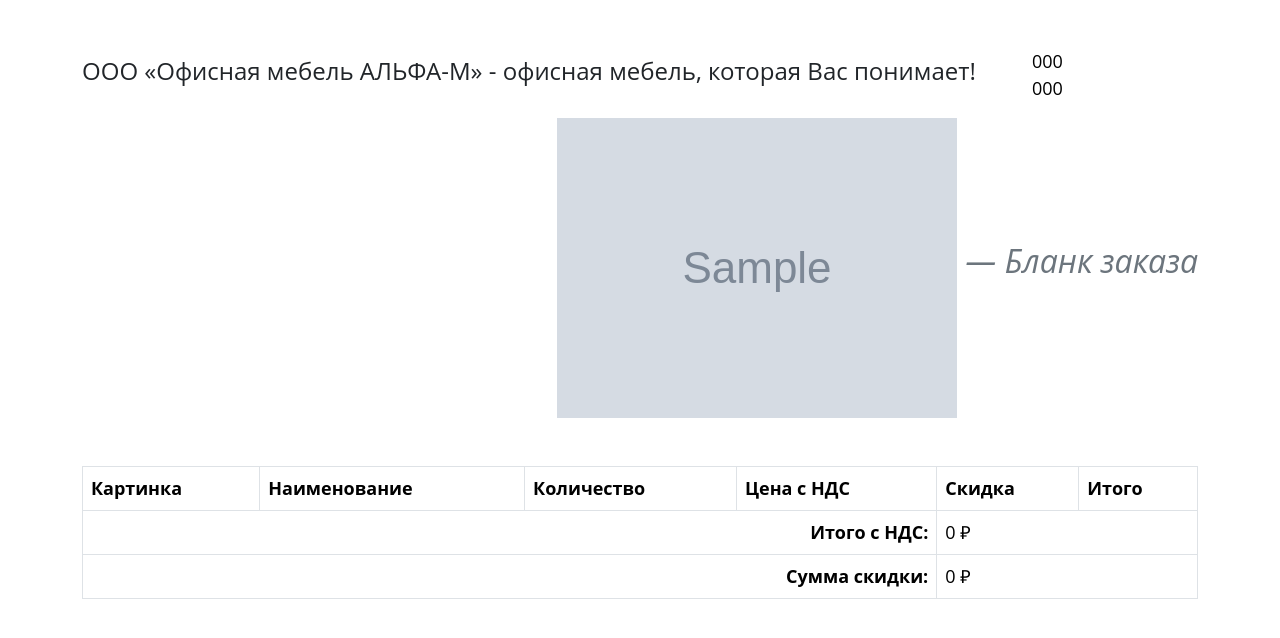
After one commit to Ilia-Minaev/django_alfa-ms, a Django app: template alfams/ecommerce/templates/ecommerce/print.html in a window 1280 px wide. The commit adds this page. Shown: the top 638 px of the page. Run offline with Django 4.2, Linux system fonts and the light colour scheme; the template is opened without the code that fills it: most values are stand-ins (such as "Sample title", 1, 10 or a date in 2020); grey boxes marked "Sample" are stand-in pictures; parts of the project's set-up code (start-up, migrations or seed data) failed here and were passed over; some libraries are stand-ins or nearby versions.

Commit message:
cart_print

```diff
--- /dev/null
+++ b/alfams/ecommerce/templates/ecommerce/print.html
@@ -0,0 +1,75 @@
+<!DOCTYPE html>
+{% load static %}
+{% load cart_product %}
+<html lang="ru">
+<head>
+
+    <meta charset="UTF-8">
+    <meta name="viewport" content="width=device-width, initial-scale=1.0">
+    {% block meta %}
+    <meta name="description" content="{{ meta_description }}">
+    <meta name="keywords" content="{{ meta_keywords }}">
+    {% endblock meta %}
+
+    <!-- bootstrap css -->
+    <link rel="stylesheet" href="{% static 'website/css/bootstrap/bootstrap-reboot.min.css' %}" />
+    <link rel="stylesheet" href="{% static 'website/css/bootstrap/bootstrap.min.css' %}" />
+    <!-- font awesome style -->
+    <link rel="stylesheet" href="{% static 'website/css/fontawesome.min.css' %}" />
+    <!-- Custom styles for this template -->
+    <link rel="stylesheet" href="{% static 'website/css/main.css' %}" />
+
+
+    <title>{% block meta_title %}{{ meta_title }}{% endblock meta_title %}</title>
+</head>
+<body>
+
+    <header>
+        <div class="container">
+            <div class="row align-items-center mt-5 mb-5">
+                <div class="col-10 mb-3">
+                    <h4>ООО «Офисная мебель АЛЬФА-М» - офисная мебель, которая Вас понимает!</h4>
+                </div>
+                <div class="col-2 mb-3">
+                    <div>
+                        <a href="tel:{{ phone1.phone_int }}">
+                            {{ phone1.phone_str }}
+                        </a>
+                    </div>
+                    <div>
+                        <a href="tel:{{ phone1.phone_int }}">
+                            {{ phone2.phone_str }}
+                        </a>
+                    </div>
+                </div>
+                <div class="col-12 text-end">
+                    <a href="{% url 'pages:home' %}" title="{{ site_name }}">
+                        {% if logo %}
+                            <img src="{{ logo.url }}" alt="{{ site_name }}"><span class="fs-2 fst-italic text-secondary">   —   Бланк заказа</span>
+                        {% else %}
+                            {{ site_name }}<span class="fs-2 fst-italic text-secondary">   —   Бланк заказа</span>
+                        {% endif %}
+                    </a>
+                </div>
+
+            </div>
+        </div>
+    </header>
+    <main>
+        <section class="section mb-5">
+            <div class="container">
+                <div class="row">
+                    <div class="col-12">
+                        {% show_cart_products_print request.session.cart %}
+                    </div>
+                </div>
+            </div>
+        </section>
+    </main>
+
+
+    <script src="{% static 'website/js/bootstrap/bootstrap.bundle.min.js' %}"></script>
+    <script src="https://code.jquery.com/jquery-3.7.1.min.js"></script>
+    <script src="{% static 'website/js/main.js' %}"></script>
+</body>
+</html>
--- /dev/null
+++ b/alfams/ecommerce/templates/ecommerce/tags/cart-products-print.html
@@ -0,0 +1,52 @@
+
+
+
+
+<table class="table table-bordered">
+    <thead>
+        <tr>
+            <th scope="col">Картинка</th>
+            <th scope="col">Наименование</th>
+            <th scope="col">Количество</th>
+            <th scope="col">Цена с НДС</th>
+            <th scope="col">Скидка</th>
+            <th scope="col">Итого</th>
+        </tr>
+    </thead>
+    <tbody>
+        {% for item in products %}
+        <tr class="align-middle cart-item-js">
+            <th scope="row">
+                <a href="{% url 'shop:product' %}{{ item.obj.full_slug }}/" title="{{ item.obj.title }}">
+                    <img src="{{ item.obj.image.url }}" width="200" alt="{{ item.obj.title }}">
+                </a>
+            </th>
+            <td>
+                <div>
+                    <a href="{% url 'shop:product' %}{{ item.obj.full_slug }}/" title="{{ item.obj.title }}">
+                        <b>{{ item.obj.title }}</b>
+                    </a>
+                </div>
+                <div>Код товара: {{ item.obj.product_code }}</div>
+                <div>Цвет: <img src="{{ item.obj.product_color.image.url }}" width="30" class="ms-2"></div>
+            </td>
+            <td>{{ item.qty }}</td>
+            <td>{{ item.price.fake }} ₽</td>
+            <td>{{ item.price.discount }} %</td>
+            <td>
+                <div class="js-cart-item-price">
+                    {% widthratio item.qty 1 item.price.real %} ₽
+                </div>
+            </td>
+        </tr>
+        {% endfor %}
+        <tr class="align-middle">
+            <td colspan="4" class="text-end"><b>Итого с НДС:</b></td>
+            <td colspan="2">{{ total_price.total_real }} ₽</td>
+        </tr>
+        <tr class="align-middle">
+            <td colspan="4" class="text-end"><b>Сумма скидки:</b></td>
+            <td colspan="2">{{ total_price.total_fake }} ₽</td>
+        </tr>
+    </tbody>
+</table>
--- a/alfams/ecommerce/templatetags/cart_product.py
+++ b/alfams/ecommerce/templatetags/cart_product.py
@@ -1,38 +1,18 @@
 from django import template
 from product.models import Series, Products
-from ecommerce.utils import get_products_by_order
+from ecommerce.utils import get_products_by_order, get_total_price
 register = template.Library()
 
 
 
-@register.inclusion_tag('ecommerce/tags/cart-products.html', takes_context=True)
-def show_cart_products(context, *args, **kwargs):
+@register.inclusion_tag('ecommerce/tags/cart-products.html', takes_context=False)
+def show_cart_products(*args, **kwargs):
     products = get_products_by_order(args[0])
-    #course = get_products_by_order(session=args[0])
-    #print(course)
-    return {'products': products}
+    total_price = get_total_price(products)
+    return {'products': products, 'total_price': total_price}
 
-
-#def get_products_by_order(session):
-#    products = session
-#    for item in products:
-#        obj = Products.objects.get(pk=item['id'])
-#        item['obj'] = obj
-#        item['price'] = get_price(obj)
-
-#    return products
-
-
-#def get_price(obj):
-#    from ecommerce.models import Course
-#    course = Course.objects.filter(parent_brand=obj.product_brand).filter(parent_series=obj.parent)[0]
-#
-#    real = obj.product_price - (obj.product_price / 100 * course.discount_real)
-#    real = real + (real / 100 * course.extra_charge)
-#    real = round(real)
-#
-#    fake = 100 - course.discount_fake
-#    fake = real / fake * 100
-#    fake = round(fake)
-#
-#    return {'real': real, 'fake': fake, 'discount': course.discount_fake}
+@register.inclusion_tag('ecommerce/tags/cart-products-print.html', takes_context=False)
+def show_cart_products_print(*args, **kwargs):
+    products = get_products_by_order(args[0])
+    total_price = get_total_price(products)
+    return {'products': products, 'total_price': total_price}
--- a/alfams/ecommerce/urls.py
+++ b/alfams/ecommerce/urls.py
@@ -2,7 +2,7 @@
 from django.urls import path, include, re_path
 
 from ecommerce.views import (
-    CartView, AddToCart, RemoveFromCart, DeleteCart, CartOrder,
+    CartView, AddToCart, RemoveFromCart, DeleteCart, CartOrder, PrintView,
     FavoritesView, FavoritesAddRemove)
 
 
@@ -16,6 +16,7 @@ urlpatterns = [
     path('<int:id>/remove/', RemoveFromCart.as_view(), name='cart_remove'),
     path('delete/', DeleteCart.as_view(), name='cart_delete'),
     path('order/', CartOrder.as_view(), name='cart_order'),
+    path('print/', PrintView.as_view(), name='cart_print'),
 
     path('favorites/', FavoritesView.as_view(), name='favorites'),
     path('favorites/<int:id>/action/', FavoritesAddRemove.as_view(), name='favorites_action'),
--- a/alfams/ecommerce/utils.py
+++ b/alfams/ecommerce/utils.py
@@ -119,3 +119,15 @@ def get_price(obj):
     fake = round(fake)
 
     return {'real': real, 'fake': fake, 'discount': course.discount_fake}
+
+def get_total_price(products):
+    real_list = []
+    fake_list = []
+    for item in products:
+        real_list.append(item['price']['real'] * item['qty'])
+        fake_list.append(item['price']['fake'] * item['qty'])
+
+    real_list = sum(real_list)
+    fake_list = sum(fake_list)
+    fake_list = fake_list - real_list
+    return {'total_real': real_list, 'total_fake': fake_list}
--- a/alfams/product/views.py
+++ b/alfams/product/views.py
@@ -150,7 +150,7 @@ class SeriesSingleView(ConstantsMixin, ProductMixin, BreadcrumbsMixin, DetailVie
         try:
             return super().get(request, *args, **kwargs)
         except:
-            url = self.request.get_full_path().replace('series', 'category').replace(self.kwargs['slug'] + '/', '')
+            url = self.request.get_full_path().replace('series', 'category')
             return redirect(url)
 
 
@@ -179,7 +179,7 @@ class ProductSingleView(ConstantsMixin, ProductMixin, BreadcrumbsMixin, DetailVi
         try:
             return super().get(request, *args, **kwargs)
         except:
-            url = self.request.get_full_path().replace('product', 'series').replace(self.kwargs['slug'] + '/', '')
+            url = self.request.get_full_path().replace('product', 'series')
             return redirect(url)
 
     def get_queryset(self):
```
Also changed, not shown: alfams/ecommerce/templates/ecommerce/index.html (+5 -5 lines), alfams/ecommerce/views.py (+25 -1 lines).
